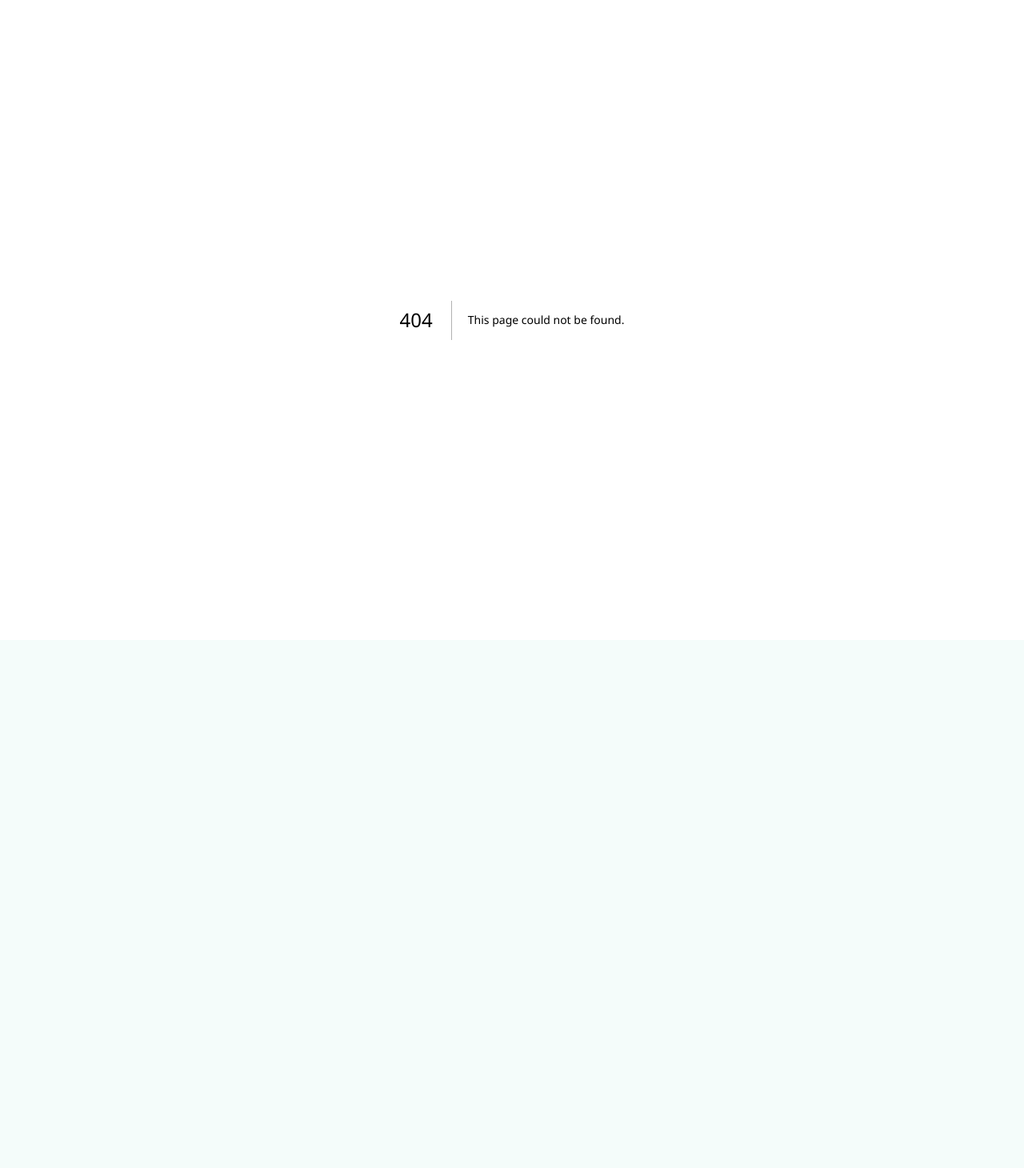
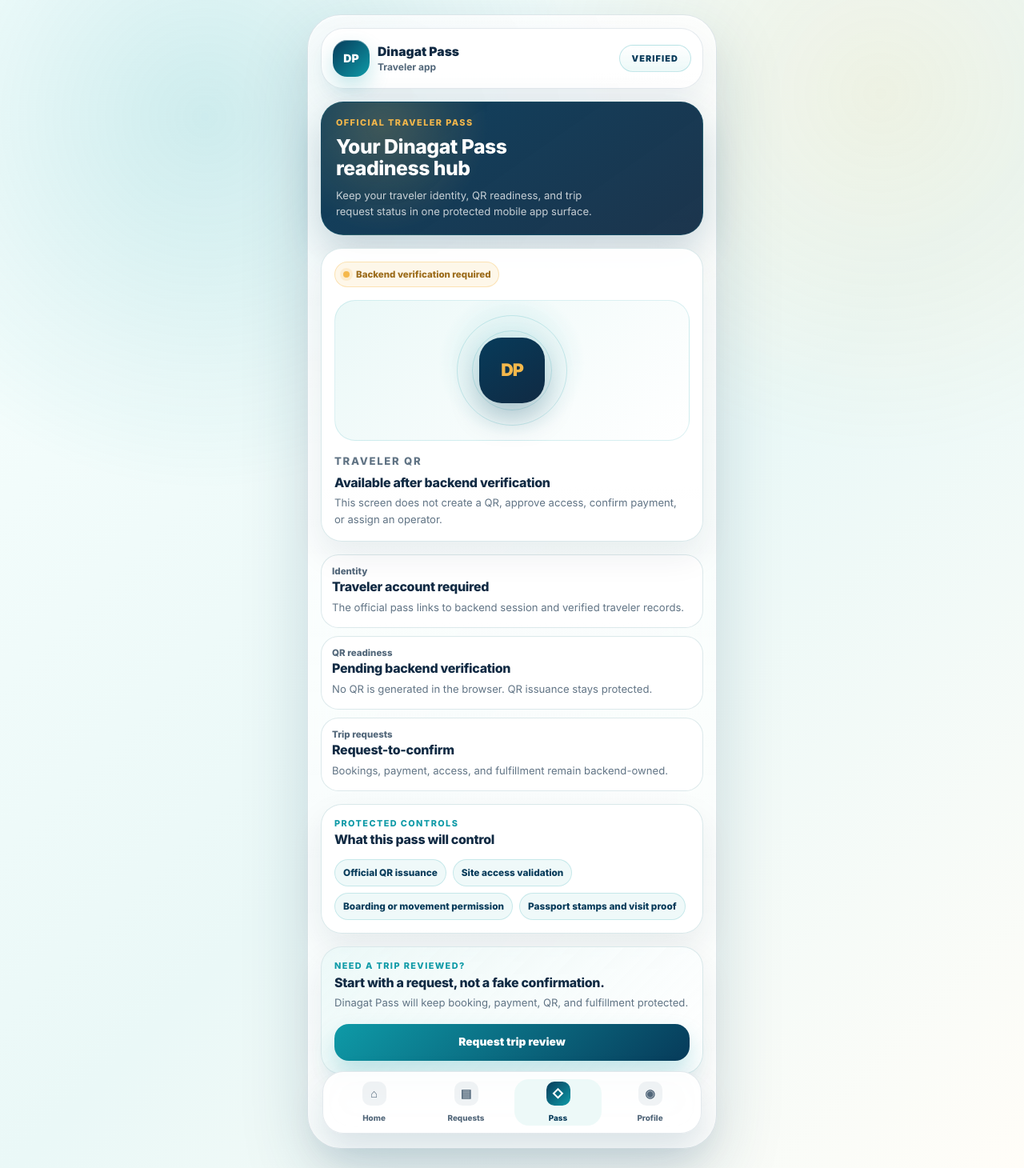
Before and after one commit to bayanihanplus/dinagat-pass, a Next.js app in the folder apps/web/: page /traveler/pass in a window 1280 px wide. Before the commit this address had no page. Shown: the whole page at 80% size. Before the commit the page ends 800 px from the top, so only its background shows below. Built offline with nearby package versions, Linux system fonts and the light colour scheme.

Commit message:
feat(web): add traveler pass readiness UI

```diff
--- a/apps/web/app/globals.css
+++ b/apps/web/app/globals.css
@@ -2964,3 +2964,263 @@
     grid-template-columns: 1fr;
   }
 }
+
+/* DINAGAT PASS TRAVELER PASS TRUE MOBILE APP UI */
+.dp-pass-app-hero {
+  display: grid;
+  gap: 10px;
+  padding: 18px;
+  border: 1px solid rgba(14, 154, 167, 0.16);
+  border-radius: 28px;
+  background:
+    radial-gradient(circle at 16% 18%, rgba(245, 184, 75, 0.2), transparent 31%),
+    linear-gradient(145deg, rgba(7, 59, 90, 0.97), rgba(16, 42, 67, 0.95));
+  color: #ffffff;
+  box-shadow: 0 20px 50px rgba(7, 59, 90, 0.22);
+}
+
+.dp-pass-app-kicker,
+.dp-pass-label,
+.dp-pass-section-head p,
+.dp-pass-action-card p {
+  margin: 0;
+  color: #0e9aa7;
+  font-size: 0.68rem;
+  font-weight: 800;
+  letter-spacing: 0.13em;
+  text-transform: uppercase;
+}
+
+.dp-pass-app-hero .dp-pass-app-kicker {
+  color: #f5b84b;
+}
+
+.dp-pass-app-hero h1,
+.dp-pass-card-copy h2,
+.dp-pass-mini-card h2,
+.dp-pass-section-head h2,
+.dp-pass-action-card h2 {
+  margin: 0;
+  color: #102a43;
+  font-size: 1rem;
+  font-weight: 800;
+  letter-spacing: -0.02em;
+  line-height: 1.1;
+}
+
+.dp-pass-app-hero h1 {
+  max-width: 280px;
+  color: #ffffff;
+  font-size: 1.55rem;
+}
+
+.dp-pass-app-hero p,
+.dp-pass-card-copy p,
+.dp-pass-mini-card span,
+.dp-pass-action-card span {
+  margin: 0;
+  color: rgba(82, 103, 122, 0.92);
+  font-size: 0.82rem;
+  line-height: 1.55;
+}
+
+.dp-pass-app-hero p {
+  max-width: 320px;
+  color: rgba(255, 255, 255, 0.76);
+}
+
+.dp-pass-card,
+.dp-pass-action-card {
+  display: grid;
+  gap: 16px;
+  padding: 16px;
+  border: 1px solid rgba(217, 232, 234, 0.98);
+  border-radius: 26px;
+  background: rgba(255, 255, 255, 0.94);
+  box-shadow: 0 18px 42px rgba(16, 42, 67, 0.08);
+}
+
+.dp-pass-primary-card {
+  overflow: hidden;
+  position: relative;
+}
+
+.dp-pass-status-row {
+  display: inline-flex;
+  align-items: center;
+  width: fit-content;
+  gap: 8px;
+  padding: 8px 10px;
+  border: 1px solid rgba(245, 184, 75, 0.34);
+  border-radius: 999px;
+  background: rgba(245, 184, 75, 0.12);
+  color: #9b6b19;
+  font-size: 0.72rem;
+  font-weight: 800;
+}
+
+.dp-pass-status-dot {
+  width: 8px;
+  height: 8px;
+  border-radius: 999px;
+  background: #f5b84b;
+  box-shadow: 0 0 0 4px rgba(245, 184, 75, 0.17);
+}
+
+.dp-pass-visual {
+  position: relative;
+  display: grid;
+  min-height: 176px;
+  place-items: center;
+  border-radius: 26px;
+  background:
+    radial-gradient(circle at 50% 45%, rgba(14, 154, 167, 0.18), transparent 38%),
+    linear-gradient(135deg, rgba(234, 248, 247, 0.94), rgba(255, 255, 255, 0.94));
+  border: 1px solid rgba(14, 154, 167, 0.14);
+}
+
+.dp-pass-orbit,
+.dp-pass-orbit span {
+  position: absolute;
+  border-radius: 999px;
+  border: 1px solid rgba(14, 154, 167, 0.18);
+}
+
+.dp-pass-orbit {
+  width: 138px;
+  height: 138px;
+}
+
+.dp-pass-orbit span:nth-child(1) {
+  inset: 18px;
+}
+
+.dp-pass-orbit span:nth-child(2) {
+  inset: 34px;
+}
+
+.dp-pass-orbit span:nth-child(3) {
+  inset: 50px;
+}
+
+.dp-pass-mark {
+  position: relative;
+  display: grid;
+  width: 82px;
+  height: 82px;
+  place-items: center;
+  border-radius: 28px;
+  background: linear-gradient(145deg, #073b5a, #102a43);
+  color: #ffffff;
+  box-shadow: 0 18px 36px rgba(7, 59, 90, 0.26);
+}
+
+.dp-pass-mark span {
+  color: #f5b84b;
+  font-size: 1.35rem;
+  font-weight: 900;
+  letter-spacing: -0.05em;
+}
+
+.dp-pass-card-copy {
+  display: grid;
+  gap: 7px;
+}
+
+.dp-pass-grid {
+  display: grid;
+  gap: 10px;
+}
+
+.dp-pass-mini-card {
+  display: grid;
+  gap: 8px;
+  padding: 13px;
+  border: 1px solid rgba(217, 232, 234, 0.92);
+  border-radius: 22px;
+  background: rgba(255, 255, 255, 0.86);
+}
+
+.dp-pass-mini-card div {
+  display: grid;
+  gap: 4px;
+}
+
+.dp-pass-mini-card p {
+  margin: 0;
+  color: #52677a;
+  font-size: 0.72rem;
+  font-weight: 800;
+}
+
+.dp-pass-section-head {
+  display: grid;
+  gap: 5px;
+}
+
+.dp-pass-chip-grid {
+  display: flex;
+  flex-wrap: wrap;
+  gap: 8px;
+}
+
+.dp-pass-chip {
+  display: inline-flex;
+  align-items: center;
+  min-height: 34px;
+  padding: 8px 10px;
+  border: 1px solid rgba(14, 154, 167, 0.18);
+  border-radius: 999px;
+  background: rgba(234, 248, 247, 0.76);
+  color: #073b5a;
+  font-size: 0.74rem;
+  font-weight: 800;
+}
+
+.dp-pass-action-card {
+  background:
+    linear-gradient(135deg, rgba(234, 248, 247, 0.82), rgba(255, 255, 255, 0.96));
+}
+
+.dp-pass-action-card div {
+  display: grid;
+  gap: 6px;
+}
+
+.dp-pass-action {
+  display: inline-flex;
+  align-items: center;
+  justify-content: center;
+  min-height: 46px;
+  padding: 0 16px;
+  border-radius: 18px;
+  background: linear-gradient(135deg, #0e9aa7, #073b5a);
+  color: #ffffff;
+  font-size: 0.86rem;
+  font-weight: 900;
+  text-decoration: none;
+  box-shadow: 0 16px 30px rgba(14, 154, 167, 0.24);
+  transition:
+    transform 160ms ease,
+    box-shadow 160ms ease;
+}
+
+.dp-pass-action:hover {
+  transform: translateY(-1px);
+  box-shadow: 0 20px 36px rgba(14, 154, 167, 0.28);
+}
+
+.dp-pass-action:focus-visible {
+  outline: 3px solid rgba(245, 184, 75, 0.5);
+  outline-offset: 3px;
+}
+
+@media (prefers-reduced-motion: reduce) {
+  .dp-pass-action {
+    transition: none;
+  }
+
+  .dp-pass-action:hover {
+    transform: none;
+  }
+}
--- /dev/null
+++ b/apps/web/app/traveler/pass/page.tsx
@@ -0,0 +1,107 @@
+import Link from "next/link";
+
+import { TravelerAppShell } from "../_components/TravelerAppShell";
+
+const readinessItems = [
+  {
+    label: "Identity",
+    value: "Traveler account required",
+    detail: "The official pass links to backend session and verified traveler records.",
+  },
+  {
+    label: "QR readiness",
+    value: "Pending backend verification",
+    detail: "No QR is generated in the browser. QR issuance stays protected.",
+  },
+  {
+    label: "Trip requests",
+    value: "Request-to-confirm",
+    detail: "Bookings, payment, access, and fulfillment remain backend-owned.",
+  },
+];
+
+const protectedItems = [
+  "Official QR issuance",
+  "Site access validation",
+  "Boarding or movement permission",
+  "Passport stamps and visit proof",
+];
+
+export default function TravelerPassPage() {
+  return (
+    <TravelerAppShell activeTab="pass">
+      <section className="dp-pass-app-hero" aria-labelledby="traveler-pass-title">
+        <div className="dp-pass-app-kicker">Official Traveler Pass</div>
+        <h1 id="traveler-pass-title">Your Dinagat Pass readiness hub</h1>
+        <p>
+          Keep your traveler identity, QR readiness, and trip request status in one protected
+          mobile app surface.
+        </p>
+      </section>
+
+      <section className="dp-pass-card dp-pass-primary-card" aria-label="Traveler pass readiness">
+        <div className="dp-pass-status-row">
+          <span className="dp-pass-status-dot" aria-hidden="true" />
+          <span>Backend verification required</span>
+        </div>
+
+        <div className="dp-pass-visual" aria-label="Official pass placeholder">
+          <div className="dp-pass-orbit" aria-hidden="true">
+            <span />
+            <span />
+            <span />
+          </div>
+          <div className="dp-pass-mark">
+            <span>DP</span>
+          </div>
+        </div>
+
+        <div className="dp-pass-card-copy">
+          <p className="dp-pass-label">Traveler QR</p>
+          <h2>Available after backend verification</h2>
+          <p>
+            This screen does not create a QR, approve access, confirm payment, or assign an operator.
+          </p>
+        </div>
+      </section>
+
+      <section className="dp-pass-grid" aria-label="Pass readiness details">
+        {readinessItems.map((item) => (
+          <article className="dp-pass-mini-card" key={item.label}>
+            <div>
+              <p>{item.label}</p>
+              <h2>{item.value}</h2>
+            </div>
+            <span>{item.detail}</span>
+          </article>
+        ))}
+      </section>
+
+      <section className="dp-pass-card" aria-label="Protected pass controls">
+        <div className="dp-pass-section-head">
+          <p>Protected controls</p>
+          <h2>What this pass will control</h2>
+        </div>
+
+        <div className="dp-pass-chip-grid">
+          {protectedItems.map((item) => (
+            <span className="dp-pass-chip" key={item}>
+              {item}
+            </span>
+          ))}
+        </div>
+      </section>
+
+      <section className="dp-pass-action-card" aria-label="Next traveler action">
+        <div>
+          <p>Need a trip reviewed?</p>
+          <h2>Start with a request, not a fake confirmation.</h2>
+          <span>Dinagat Pass will keep booking, payment, QR, and fulfillment protected.</span>
+        </div>
+        <Link className="dp-pass-action" href="/traveler/trip-booking">
+          Request trip review
+        </Link>
+      </section>
+    </TravelerAppShell>
+  );
+}
```
